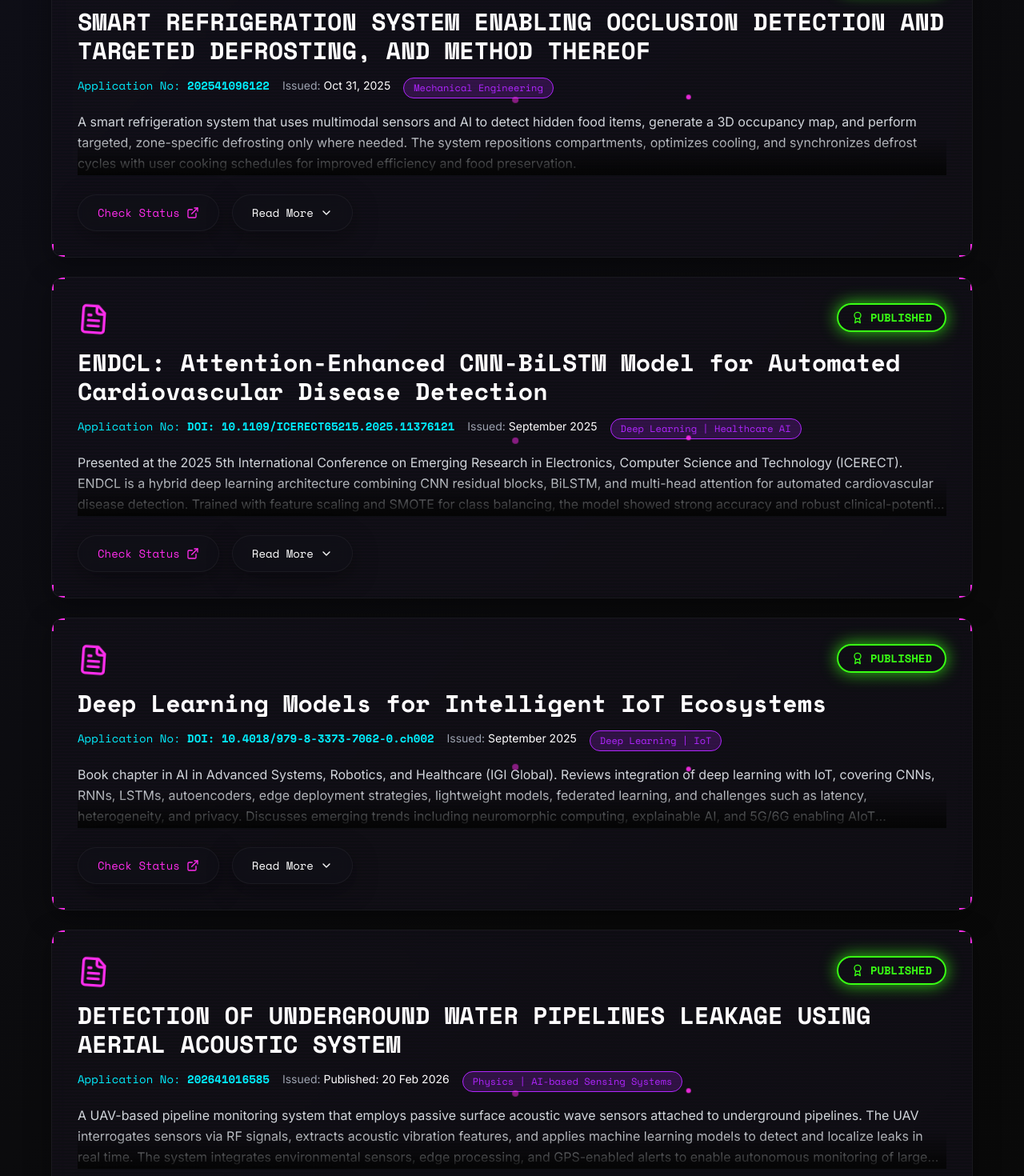
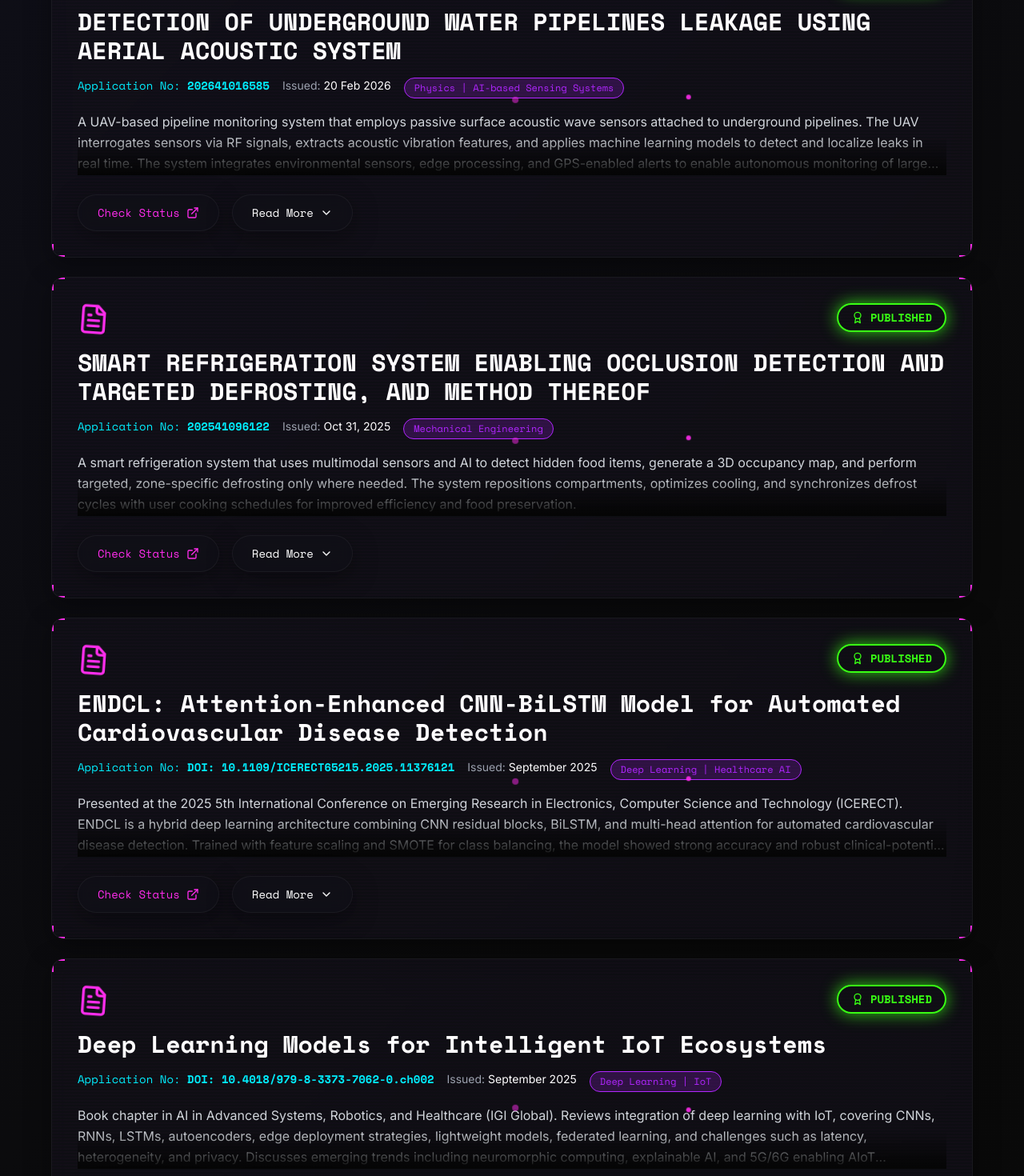
Before and after one commit to rohtheroos-84/RoHiT-bUiLdS, a React (Vite) app: page / in a window 1280 px wide. Shown: the part 8200-9670 px from the top of the page at 80% size. Built offline with nearby package versions, Linux system fonts and the light colour scheme; no server answers.

Commit message:
fix: update patent details for improved accuracy and clarity

```diff
--- a/src/components/PatentsPublications.tsx
+++ b/src/components/PatentsPublications.tsx
@@ -14,6 +14,14 @@ interface Patent {
 }
 
 const patentsData: Patent[] = [
+  {
+    title: 'DETECTION OF UNDERGROUND WATER PIPELINES LEAKAGE USING AERIAL ACOUSTIC SYSTEM',
+    applicationNo: '202641016585',
+    dateIssued: '20 Feb 2026',
+    description: 'A UAV-based pipeline monitoring system that employs passive surface acoustic wave sensors attached to underground pipelines. The UAV interrogates sensors via RF signals, extracts acoustic vibration features, and applies machine learning models to detect and localize leaks in real time. The system integrates environmental sensors, edge processing, and GPS-enabled alerts to enable autonomous monitoring of large pipeline networks.',
+    field: 'Physics | AI-based Sensing Systems',
+    statusLink: 'https://iprsearch.ipindia.gov.in/PublicSearch/PublicationSearch/ApplicationStatus'
+  },
   {
     title: 'SMART REFRIGERATION SYSTEM ENABLING OCCLUSION DETECTION AND TARGETED DEFROSTING, AND METHOD THEREOF',
     applicationNo: '202541096122',
@@ -37,14 +45,6 @@ const patentsData: Patent[] = [
     description: 'Book chapter in AI in Advanced Systems, Robotics, and Healthcare (IGI Global). Reviews integration of deep learning with IoT, covering CNNs, RNNs, LSTMs, autoencoders, edge deployment strategies, lightweight models, federated learning, and challenges such as latency, heterogeneity, and privacy. Discusses emerging trends including neuromorphic computing, explainable AI, and 5G/6G enabling AIoT deployments.',
     field: 'Deep Learning | IoT',
     statusLink: 'https://www.igi-global.com/gateway/chapter/390522'
-  },
-  {
-    title: 'DETECTION OF UNDERGROUND WATER PIPELINES LEAKAGE USING AERIAL ACOUSTIC SYSTEM',
-    applicationNo: '202641016585',
-    dateIssued: 'Published: 20 Feb 2026',
-    description: 'A UAV-based pipeline monitoring system that employs passive surface acoustic wave sensors attached to underground pipelines. The UAV interrogates sensors via RF signals, extracts acoustic vibration features, and applies machine learning models to detect and localize leaks in real time. The system integrates environmental sensors, edge processing, and GPS-enabled alerts to enable autonomous monitoring of large pipeline networks.',
-    field: 'Physics | AI-based Sensing Systems',
-    statusLink: 'https://iprsearch.ipindia.gov.in/PublicSearch/PublicationSearch/ApplicationStatus'
   }
 ];
 
```
